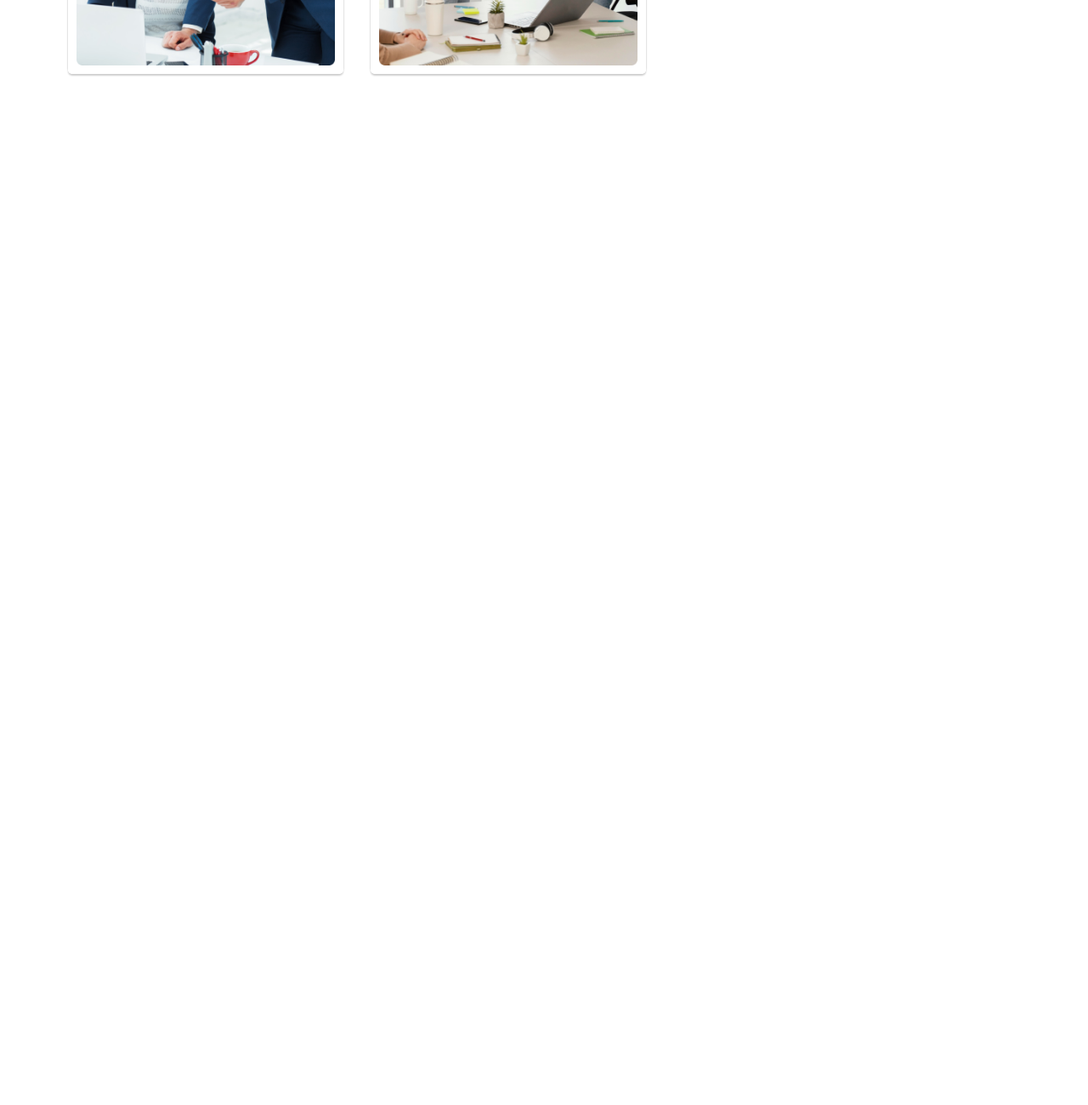
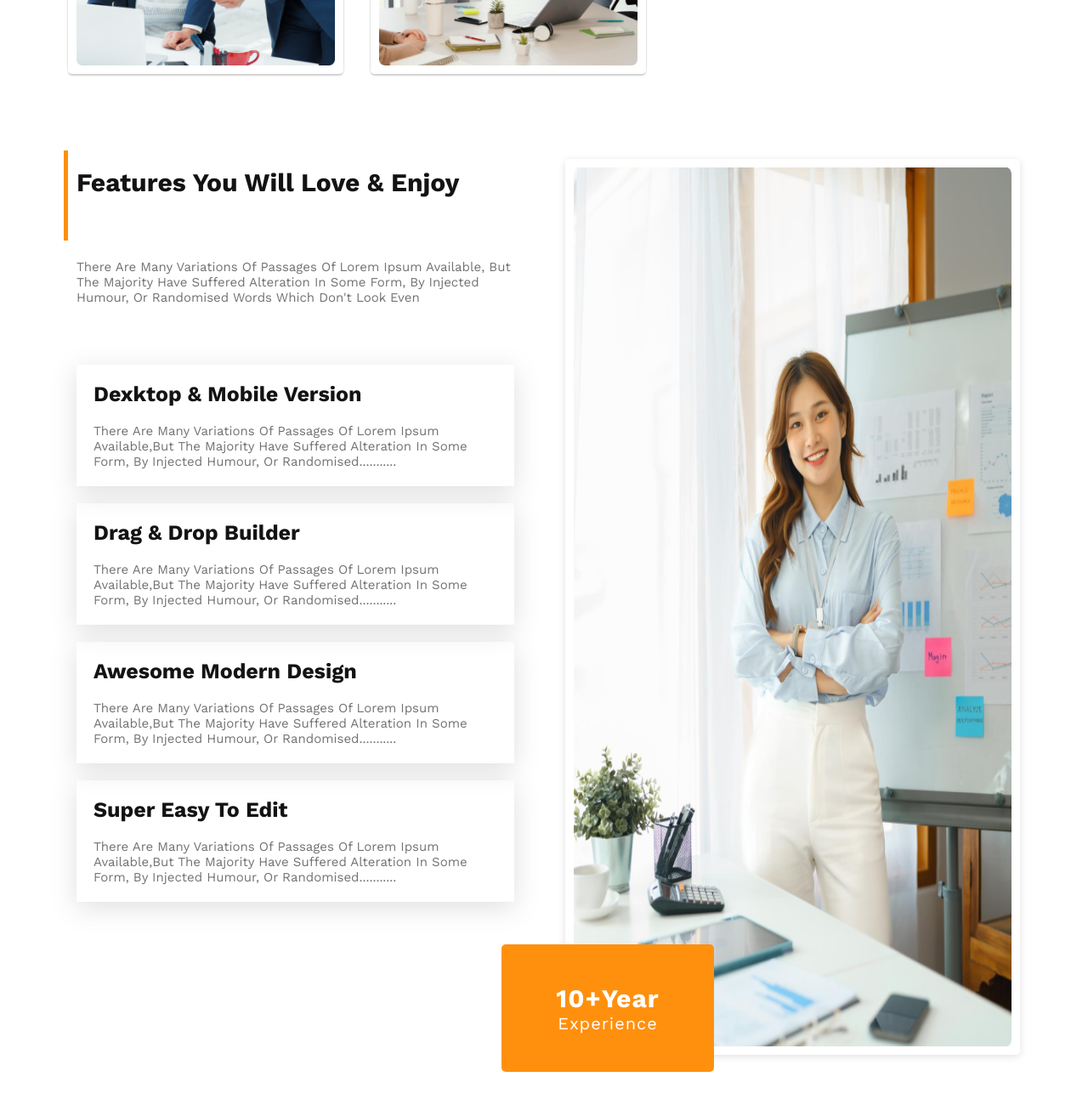
Before and after one commit to ikramuzzaman455173/G3-Architects-Web-Assignment-2-Projects, a plain HTML site: page index.html in a window 1280 px wide. Shown: the part 1628-2928 px from the top of the page at 85% size. Before the commit the page ends 1820 px from the top, so only its background shows below. Drawn offline with nearby package versions, Linux system fonts and the light colour scheme.

Commit message:
another feature section complete

```diff
--- a/css/style.css
+++ b/css/style.css
@@ -74,12 +74,15 @@ ul, li {
   background: var(--btn-primary);
   color: var(--white);
 }
-.span{
-  color:var(--btn-primary);
+
+.span {
+  color: var(--btn-primary);
 }
-.span1{
-  color:var(--text-dark);
+
+.span1 {
+  color: var(--text-dark);
 }
+
 .wrapper {
   background: var(--white);
   color: var(--text-dark);
@@ -91,6 +94,7 @@ section {
   max-width: 1150px;
   width: 100%;
   margin: 7rem auto;
+  padding: 1.5rem;
 }
 
 .btn {
@@ -135,7 +139,7 @@ img {
   height: 100%;
 }
 
-.container {}
+
 
 
 /* *<===main style starts===>* */
@@ -225,7 +229,6 @@ img {
 
 /* *<===our feature section styles===>* */
 .our-feature {
-  padding: 1.5rem;
   display: flex;
   gap: 50px;
   align-items: center;
@@ -245,16 +248,100 @@ img {
   box-shadow: 0 2px 2px rgba(0, 0, 0, 0.2), 0 -2px 2px rgba(0, 0, 0, 0.2);
 }
 
-.our-feature .feature-info{
-  padding:1rem 2rem;
+.our-feature .feature-info {
+  padding: 1rem 2rem;
 }
-.our-feature .feature-info .h3{
-  color:var(--text-light);
-  margin-bottom:1.5rem;
+
+.our-feature .feature-info .h3 {
+  color: var(--text-light);
+  margin-bottom: 1.5rem;
 }
-.our-feature .feature-info .p{
-  margin-bottom:2.5rem;
+
+.our-feature .feature-info .p {
+  margin-bottom: 2.5rem;
+  width: 450px;
 }
+
+/* *<===another feature section===>* */
+
+.another-feature .all-feature {
+  display: flex;
+  gap: 50px;
+}
+
+.another-feature .all-feature .main-feature {
+  /* border: 1px solid #000; */
+  padding: 1rem;
+  flex: 1 1 50%;
+}
+
+.main-feature .h1 {
+  margin-bottom: 1.5rem;
+}
+
+.main-feature .line {
+  width: 5px;
+  height: 106px;
+  position: relative;
+  bottom: 70px;
+  left: -1.5rem;
+}
+
+.main-feature #p {
+  margin-bottom: 2rem;
+  transform: translateY(-50px);
+}
+
+.main-feature .feature-card {
+  /* border: 1px solid #000; */
+  padding: 1rem;
+  margin: 2rem 0;
+  box-shadow: rgba(100, 100, 111, 0.2) 0px 7px 29px 0px;
+}
+
+.main-feature .feature-card .h3 {
+  padding: 1rem;
+}
+
+.main-feature .feature-card .p {
+  padding: 1rem;
+}
+
+.main-feature .btn {
+  width: 250px;
+  height: 150px;
+  font-size: 3rem;
+  background: var(--btn-primary);
+  color: var(--white);
+  text-align: center;
+  display: flex;
+  align-items: center;
+  flex-direction: column;
+  justify-content: center;
+  font-weight: 700;
+  letter-spacing: 1px;
+  transform: translate(200%,30px);
+  cursor: pointer;
+}
+
+.main-feature .btn span {
+  font-size: 2rem;
+  font-weight: normal;
+
+}
+
+.another-feature .all-feature .feature-img {
+  flex: 1 1 50%;
+}
+
+.another-feature .all-feature .feature-img img {
+  border-radius: 5px;
+  border: 1rem solid var(--white);
+  box-shadow: rgba(99, 99, 99, 0.2) 0px 2px 8px 0px;
+}
+
+
+
 
 
 
--- a/index.html
+++ b/index.html
@@ -52,10 +52,51 @@
 but the majority have suffered alteration in some form, by injected
 humour, or randomised words which don't look even</p>
       <a href="#" class="a btn">Explore More</a>
-
     </div>
   </section>
   <!--!=====featur section end====*-->
+<!--!=====another-feature section start====*-->
+<section class="another-feature">
+  <div class="all-feature">
+
+<div class="main-feature">
+  <h1 class="h1">Features you will
+love & enjoy</h1>
+<img src="images/Rectangle.png" class="line" alt="">
+<p class="p" id="p">There are many variations of passages of Lorem Ipsum available, but the majority have suffered alteration in some form, by injected humour, or randomised words which don't look even</p>
+  <div class="feature-card">
+    <h3 class="h3">Dexktop & Mobile Version</h3>
+    <p class="p">There are many variations of passages of Lorem Ipsum available,but the majority have suffered alteration in some form, by
+injected humour, or randomised...........</p>
+  </div>
+  <!--* ====feature card1===== *-->
+  <div class="feature-card">
+    <h3 class="h3">Drag & Drop Builder</h3>
+    <p class="p">There are many variations of passages of Lorem Ipsum available,but the majority have suffered alteration in some form, by
+injected humour, or randomised...........</p>
+  </div>
+  <!--* ====feature card2===== *-->
+  <div class="feature-card">
+    <h3 class="h3">Awesome Modern Design</h3>
+    <p class="p">There are many variations of passages of Lorem Ipsum available,but the majority have suffered alteration in some form, by
+injected humour, or randomised...........</p>
+  </div>
+  <!--* ====feature card3===== *-->
+  <div class="feature-card">
+    <h3 class="h3">Super Easy to Edit</h3>
+    <p class="p">There are many variations of passages of Lorem Ipsum available,but the majority have suffered alteration in some form, by
+injected humour, or randomised...........</p>
+  </div>
+  <!--* ====feature card4===== *-->
+  <div class="btn">10+Year <span>Experience</span></div>
+</div>
+<div class="feature-img">
+  <img src="images/architect.png" alt="">
+</div>
+  </div>
+</section>
+<!--!=====another-feature section end====*-->
+
 
 </div>
 <!--* ====Wrapper End===== *-->
```
Also changed, not shown: images/Rectangle.png (added).
